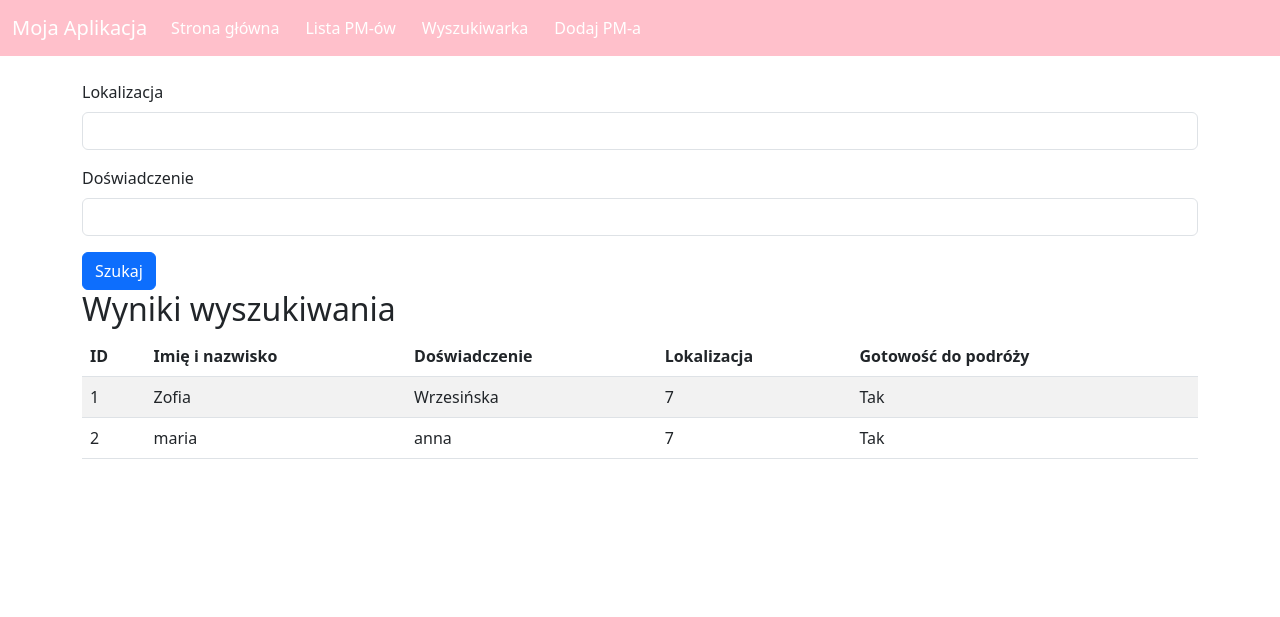
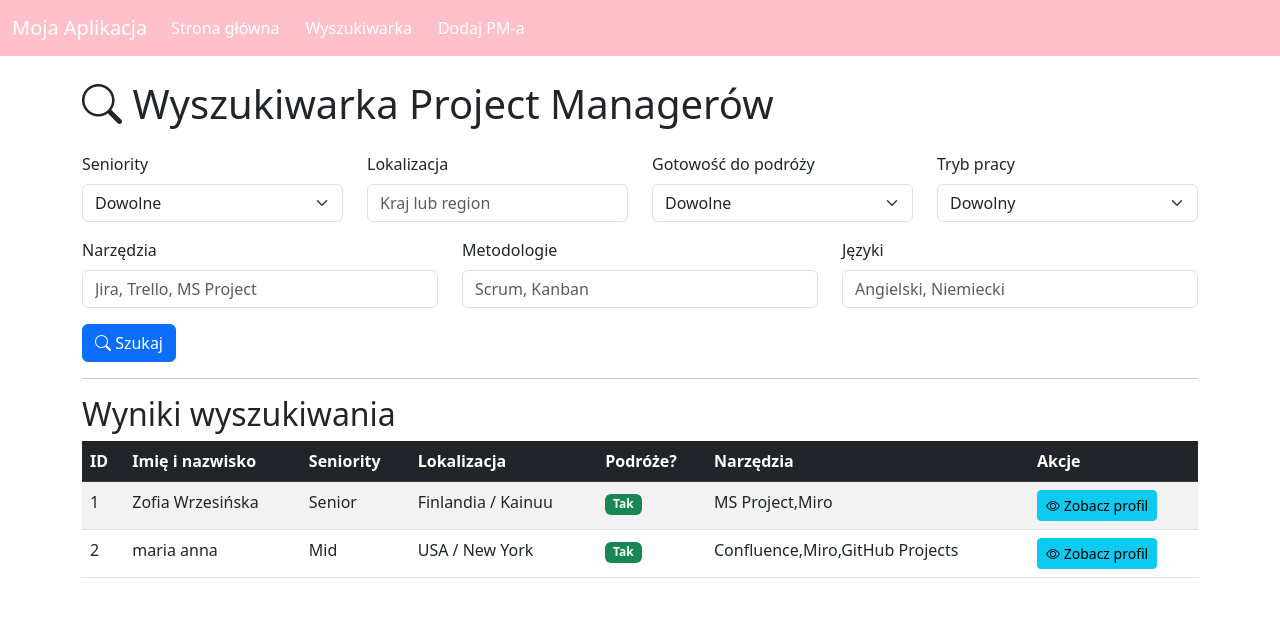
Before and after one commit to meduzah/akrymol, a Flask app: page /search in a window 1280 px wide. Shown: the top 617 px of the page. Run offline with Flask 3, Linux system fonts and the light colour scheme; data comes from the database, SQL or seed files in the repository; both versions use the stored data as it was after the commit.

Commit message:
cos dodalam

```diff
--- a/akacja/app.py
+++ b/akacja/app.py
@@ -23,22 +23,7 @@ def home():
 # -------------------------------------------------
 # Wyświetlanie listy PM-ów
 # -------------------------------------------------
-@app.route('/pm-list')
-def pm_list():
-    conn = sqlite3.connect('database.db')
-    # (opcjonalnie) umożliwiamy dostęp po nazwach kolumn:
-    conn.row_factory = sqlite3.Row
 
-    c = conn.cursor()
-    c.execute('SELECT * FROM project_managers')
-    pm_rows = c.fetchall()
-    conn.close()
-
-    return render_template('pm_list.html', pm_rows=pm_rows)
-
-# -------------------------------------------------
-# Dodawanie nowego PM-a
-# -------------------------------------------------
 @app.route('/add-pm', methods=['GET', 'POST'])
 def add_pm():
     if request.method == 'POST':
@@ -146,6 +131,21 @@ def add_pm():
 # -------------------------------------------------
 # Usuwanie PM-a
 # -------------------------------------------------
+
+@app.route('/pm/<int:pm_id>')
+def pm_details(pm_id):
+    conn = sqlite3.connect('database.db')
+    conn.row_factory = sqlite3.Row
+    c = conn.cursor()
+    c.execute('SELECT * FROM project_managers WHERE id = ?', (pm_id,))
+    pm = c.fetchone()
+    conn.close()
+
+    if pm is None:
+        return "Nie znaleziono takiego Project Managera!", 404
+
+    return render_template('pm_details.html', pm=pm)
+
 @app.route('/delete-pm/<int:pm_id>', methods=['POST'])
 def delete_pm(pm_id):
     conn = sqlite3.connect('database.db')
@@ -203,28 +203,54 @@ def edit_pm(pm_id):
 # -------------------------------------------------
 @app.route('/search', methods=['GET'])
 def search():
-    location = request.args.get('location', '')
-    experience = request.args.get('experience', '')
-
-    conn = sqlite3.connect('database.db')
-    c = conn.cursor()
+    location = request.args.get('location', '').strip()
+    level_seniority = request.args.get('level_seniority', '').strip()
+    travel_ready = request.args.get('travel_ready', '').strip()
+    remote_on_site = request.args.get('remote_on_site', '').strip()
+    tools = request.args.get('tools', '').strip()
+    methodologies = request.args.get('methodologies', '').strip()
+    languages = request.args.get('languages', '').strip()
 
     query = 'SELECT * FROM project_managers WHERE 1=1'
     params = []
 
     if location:
-        query += ' AND province LIKE ?'
-        params.append(f'%{location}%')
+        query += ' AND (country LIKE ? OR region LIKE ?)'
+        params.extend([f'%{location}%', f'%{location}%'])
 
-    if experience:
-        query += ' AND experience_pm LIKE ?'
-        params.append(f'%{experience}%')
+    if level_seniority:
+        query += ' AND level_seniority = ?'
+        params.append(level_seniority)
 
+    if travel_ready:
+        query += ' AND travel_ready = ?'
+        params.append(travel_ready)
+
+    if remote_on_site:
+        query += ' AND remote_on_site = ?'
+        params.append(remote_on_site)
+
+    if tools:
+        query += ' AND tools LIKE ?'
+        params.append(f'%{tools}%')
+
+    if methodologies:
+        query += ' AND methodologies LIKE ?'
+        params.append(f'%{methodologies}%')
+
+    if languages:
+        query += ' AND languages LIKE ?'
+        params.append(f'%{languages}%')
+
+    conn = sqlite3.connect('database.db')
+    conn.row_factory = sqlite3.Row
+    c = conn.cursor()
     c.execute(query, params)
     results = c.fetchall()
     conn.close()
 
     return render_template('search.html', results=results)
+
 
 # -------------------------------------------------
 # Obsługa błędu 404
--- a/akacja/templates/base.html
+++ b/akacja/templates/base.html
@@ -6,6 +6,8 @@
   <title>{% block title %}Moja Aplikacja{% endblock %}</title>
   <link rel="stylesheet" href="{{ url_for('static', filename='css/style.css') }}">
   <link href="https://cdn.jsdelivr.net/npm/bootstrap@5.3.0/dist/css/bootstrap.min.css" rel="stylesheet">
+  <link rel="stylesheet" href="https://cdn.jsdelivr.net/npm/bootstrap-icons@1.10.5/font/bootstrap-icons.css">
+
 </head>
 <body>
 
@@ -20,9 +22,7 @@
           <li class="nav-item">
             <a class="nav-link" href="/">Strona główna</a>
           </li>
-          <li class="nav-item">
-            <a class="nav-link" href="/pm-list">Lista PM-ów</a>
-          </li>
+
           <li class="nav-item">
             <a class="nav-link" href="/search">Wyszukiwarka</a>
           </li>
--- a/akacja/templates/index.html
+++ b/akacja/templates/index.html
@@ -7,6 +7,6 @@
 <h1>Witaj w aplikacji Project Manager!</h1>
 <p>Liczba PM-ów w systemie: {{ total_pm }}</p>
 <p>Liczba PM-ów gotowych do podróży: {{ ready_to_travel }}</p>
-<a href="/pm-list" class="btn btn-primary">Zobacz listę PM-ów</a>
+<a href="/search" class="btn btn-primary">Zobacz listę PM-ów</a>
 
 {% endblock %}
--- a/akacja/templates/search.html
+++ b/akacja/templates/search.html
@@ -3,37 +3,111 @@
 {% block title %}Wyszukiwarka{% endblock %}
 
 {% block content %}
+<h1 class="mb-4">
+  <i class="bi bi-search"></i> Wyszukiwarka Project Managerów
+</h1>
+
 <form method="GET" action="/search">
-  <div class="mb-3">
-    <label for="location" class="form-label">Lokalizacja</label>
-    <input type="text" class="form-control" id="location" name="location">
+  <div class="row">
+    <!-- Seniority -->
+    <div class="col-md-3">
+      <label for="level_seniority" class="form-label">Seniority</label>
+      <select class="form-select" id="level_seniority" name="level_seniority">
+        <option value="">Dowolne</option>
+        <option value="Junior">Junior</option>
+        <option value="Mid">Mid</option>
+        <option value="Senior">Senior</option>
+      </select>
+    </div>
+
+    <!-- Lokalizacja -->
+    <div class="col-md-3">
+      <label for="location" class="form-label">Lokalizacja</label>
+      <input type="text" class="form-control" id="location" name="location" placeholder="Kraj lub region">
+    </div>
+
+    <!-- Gotowość do podróży -->
+    <div class="col-md-3">
+      <label class="form-label">Gotowość do podróży</label>
+      <select class="form-select" name="travel_ready">
+        <option value="">Dowolne</option>
+        <option value="1">Tak</option>
+        <option value="0">Nie</option>
+      </select>
+    </div>
+
+    <!-- Tryb pracy -->
+    <div class="col-md-3">
+      <label class="form-label">Tryb pracy</label>
+      <select class="form-select" name="remote_on_site">
+        <option value="">Dowolny</option>
+        <option value="Remote">Zdalnie</option>
+        <option value="On-site">Stacjonarnie</option>
+        <option value="Hybrid">Hybrydowo</option>
+      </select>
+    </div>
   </div>
-  <div class="mb-3">
-    <label for="experience" class="form-label">Doświadczenie</label>
-    <input type="text" class="form-control" id="experience" name="experience">
+
+  <div class="row mt-3">
+    <!-- Narzędzia -->
+    <div class="col-md-4">
+      <label for="tools" class="form-label">Narzędzia</label>
+      <input type="text" class="form-control" id="tools" name="tools" placeholder="Jira, Trello, MS Project">
+    </div>
+
+    <!-- Metodologie -->
+    <div class="col-md-4">
+      <label for="methodologies" class="form-label">Metodologie</label>
+      <input type="text" class="form-control" id="methodologies" name="methodologies" placeholder="Scrum, Kanban">
+    </div>
+
+    <!-- Języki -->
+    <div class="col-md-4">
+      <label for="languages" class="form-label">Języki</label>
+      <input type="text" class="form-control" id="languages" name="languages" placeholder="Angielski, Niemiecki">
+    </div>
   </div>
-  <button type="submit" class="btn btn-primary">Szukaj</button>
+
+  <button type="submit" class="btn btn-primary mt-3">
+    <i class="bi bi-search"></i> Szukaj
+  </button>
 </form>
+
+<hr>
 
 <h2>Wyniki wyszukiwania</h2>
 <table class="table table-striped">
-  <thead>
+  <thead class="table-dark">
     <tr>
       <th>ID</th>
       <th>Imię i nazwisko</th>
-      <th>Doświadczenie</th>
+      <th>Seniority</th>
       <th>Lokalizacja</th>
-      <th>Gotowość do podróży</th>
+      <th>Podróże?</th>
+      <th>Narzędzia</th>
+      <th>Akcje</th>
     </tr>
   </thead>
   <tbody>
     {% for pm in results %}
     <tr>
-      <td>{{ pm[0] }}</td>
-      <td>{{ pm[1] }}</td>
-      <td>{{ pm[2] }}</td>
-      <td>{{ pm[3] }}</td>
-      <td>{{ 'Tak' if pm[4] else 'Nie' }}</td>
+      <td>{{ pm['id'] }}</td>
+      <td>{{ pm['name'] }} {{ pm['surname'] }}</td>
+      <td>{{ pm['level_seniority'] }}</td>
+      <td>{{ pm['country'] }} / {{ pm['region'] }}</td>
+      <td>
+        {% if pm['travel_ready'] == 1 %}
+          <span class="badge bg-success">Tak</span>
+        {% else %}
+          <span class="badge bg-danger">Nie</span>
+        {% endif %}
+      </td>
+      <td>{{ pm['tools'] or '---' }}</td>
+      <td>
+        <a href="{{ url_for('pm_details', pm_id=pm['id']) }}" class="btn btn-sm btn-info">
+          <i class="bi bi-eye"></i> Zobacz profil
+        </a>
+      </td>
     </tr>
     {% endfor %}
   </tbody>
```
Also changed, not shown: akacja/templates/pm_details.html (added, +118 -0 lines), akacja/templates/pm_list.html (deleted, +0 -56 lines), akacja/database.db.
